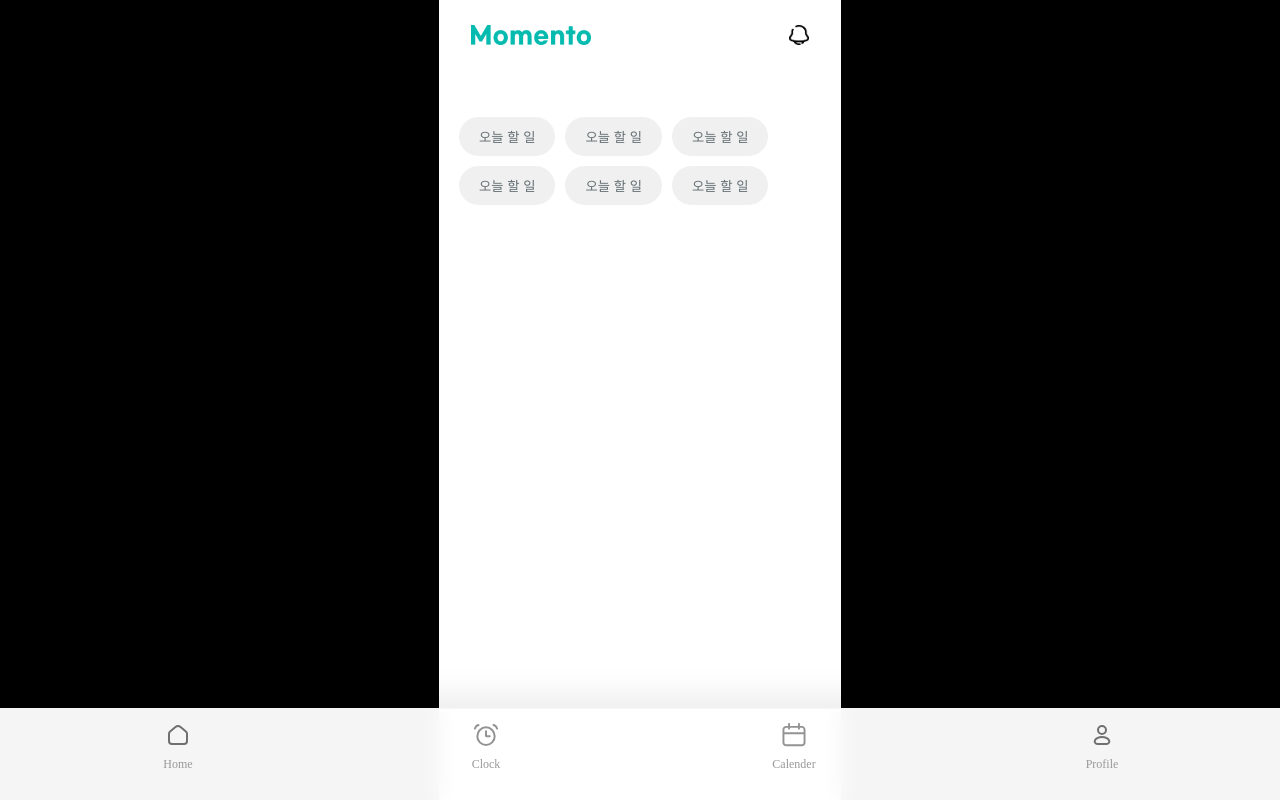
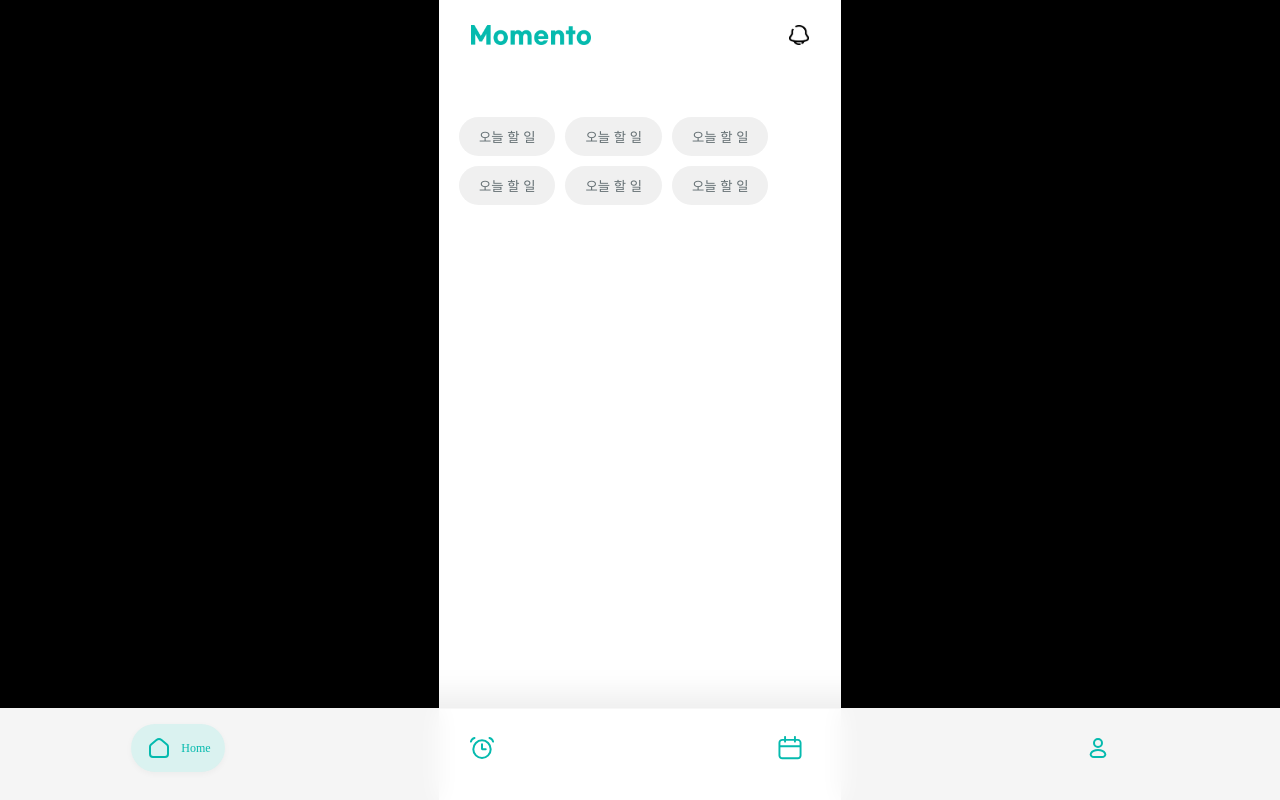
Before and after one commit to MAS-MIRIM/Momento_Frontend, a React (Vite) app: page /home in a window 1280 px wide. Built offline with nearby package versions, Linux system fonts and the light colour scheme.

Commit message:
[Feat] :: 하단바 디자인

```diff
--- a/src/components/TabNavigation.jsx
+++ b/src/components/TabNavigation.jsx
@@ -1,6 +1,6 @@
 import React from "react";
-import { NavLink, useLocation } from "react-router-dom";
-import styled, { css } from "styled-components";
+import { NavLink } from "react-router-dom";
+import styled from "styled-components";
 
 import HomeIcon from "../assets/icons/home.svg";
 import ClockIcon from "../assets/icons/clock.svg";
@@ -8,90 +8,6 @@ import CalenderIcon from "../assets/icons/calender.svg";
 import ProfileIcon from "../assets/icons/profile.svg";
 
 const TAB_HEIGHT = 92;
-const ACTIVE = "#05BAAE";
-const INACTIVE = "#999999";
-
-const TabNavigation = () => {
-  const location = useLocation();
-
-  const getFilter = (isActive) =>
-    isActive
-      ? "invert(53%) sepia(81%) saturate(407%) hue-rotate(128deg) brightness(94%) contrast(92%)"
-      : "grayscale(1)";
-
-  return (
-    <BottomTabWrap>
-      <TabItem to="/" $isActive={location.pathname === "/"}>
-        <IconWrap>
-          <img
-            src={HomeIcon}
-            alt="home"
-            width={24}
-            height={24}
-            style={{ filter: getFilter(location.pathname === "/") }}
-          />
-        </IconWrap>
-        <Label $active={location.pathname === "/"}>Home</Label>
-      </TabItem>
-
-      <TabItem
-        to="/clock"
-        $isActive={location.pathname.startsWith("/shortpick")}
-      >
-        <IconWrap>
-          <img
-            src={ClockIcon}
-            alt="clock"
-            width={24}
-            height={24}
-            style={{
-              filter: getFilter(location.pathname.startsWith("/Timetable")),
-            }}
-          />
-        </IconWrap>
-        <Label $active={location.pathname.startsWith("/Timetable")}>
-          Clock
-        </Label>
-      </TabItem>
-
-      <TabItem to="/" $isActive={location.pathname.startsWith("/Calender")}>
-        <IconWrap>
-          <img
-            src={CalenderIcon}
-            alt="Calender"
-            width={24}
-            height={24}
-            style={{
-              filter: getFilter(location.pathname.startsWith("/Calender")),
-            }}
-          />
-        </IconWrap>
-        <Label $active={location.pathname.startsWith("/Calender")}>
-          Calender
-        </Label>
-      </TabItem>
-
-      <TabItem to="/" $isActive={location.pathname.startsWith("/Profile")}>
-        <IconWrap>
-          <img
-            src={ProfileIcon}
-            alt="Profile"
-            width={24}
-            height={24}
-            style={{
-              filter: getFilter(location.pathname.startsWith("/Profile")),
-            }}
-          />
-        </IconWrap>
-        <Label $active={location.pathname.startsWith("/Profile")}>
-          Profile
-        </Label>
-      </TabItem>
-    </BottomTabWrap>
-  );
-};
-
-export default TabNavigation;
 
 const BottomTabWrap = styled.nav`
   position: fixed;
@@ -110,20 +26,26 @@ const BottomTabWrap = styled.nav`
   z-index: 1000;
 `;
 
-const activeCss = css`
-  color: ${ACTIVE};
+const Pill = styled.div`
+  display: inline-flex;
+  align-items: center;
+  gap: 8px;
+  border-radius: 9999px;
+  padding: 10px 10px;
+  background: transparent;
+  transition: background-color 0.25s ease, padding 0.25s ease,
+    box-shadow 0.25s ease;
 `;
 
-const TabItem = styled(NavLink)`
-  height: 100%;
-  display: flex;
-  flex-direction: column;
-  align-items: center;
-  justify-content: flex-end;
-  text-decoration: none;
-  color: ${INACTIVE};
-  gap: 4px;
-  ${(p) => (p.$isActive ? activeCss : undefined)}
+const Label = styled.span`
+  font-size: 12px;
+  color: #05baae;
+  white-space: nowrap;
+  overflow: hidden;
+  max-width: 0;
+  opacity: 0;
+  transform: translateX(-6px);
+  transition: max-width 0.35s ease, opacity 0.25s ease, transform 0.35s ease;
 `;
 
 const IconWrap = styled.span`
@@ -134,8 +56,79 @@ const IconWrap = styled.span`
   height: 28px;
 `;
 
-const Label = styled.span`
-  font-size: 12px;
-  margin-top: 4px;
-  ${(p) => (p.$active ? `color: ${ACTIVE};` : `color: ${INACTIVE};`)}
+const TabItem = styled(NavLink)`
+  height: 100%;
+  display: flex;
+  align-items: flex-end;
+  justify-content: center;
+  text-decoration: none;
+
+  &.active ${Pill} {
+    background: #daf2f0;
+    padding: 10px 14px;
+    box-shadow: 0 2px 6px rgba(0, 0, 0, 0.04);
+  }
+
+  &.active ${Label} {
+    max-width: 120px;
+    opacity: 1;
+    transform: translateX(0);
+  }
 `;
+
+const TabNavigation = () => {
+  return (
+    <BottomTabWrap>
+      <TabItem
+        to="/home"
+        end
+        className={({ isActive }) => (isActive ? "active" : "")}
+      >
+        <Pill>
+          <IconWrap>
+            <img src={HomeIcon} alt="home" width={24} height={24} />
+          </IconWrap>
+          <Label>Home</Label>
+        </Pill>
+      </TabItem>
+
+      <TabItem
+        to="/clock"
+        className={({ isActive }) => (isActive ? "active" : "")}
+      >
+        <Pill>
+          <IconWrap>
+            <img src={ClockIcon} alt="clock" width={24} height={24} />
+          </IconWrap>
+          <Label>Clock</Label>
+        </Pill>
+      </TabItem>
+
+      <TabItem
+        to="/calender"
+        className={({ isActive }) => (isActive ? "active" : "")}
+      >
+        <Pill>
+          <IconWrap>
+            <img src={CalenderIcon} alt="calender" width={24} height={24} />
+          </IconWrap>
+          <Label>Calender</Label>
+        </Pill>
+      </TabItem>
+
+      <TabItem
+        to="/profile"
+        className={({ isActive }) => (isActive ? "active" : "")}
+      >
+        <Pill>
+          <IconWrap>
+            <img src={ProfileIcon} alt="profile" width={24} height={24} />
+          </IconWrap>
+          <Label>Profile</Label>
+        </Pill>
+      </TabItem>
+    </BottomTabWrap>
+  );
+};
+
+export default TabNavigation;
```
Also changed, not shown: src/assets/icons/home.svg, src/assets/icons/profile.svg.
